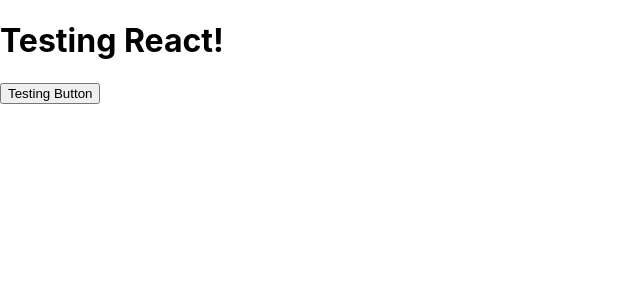
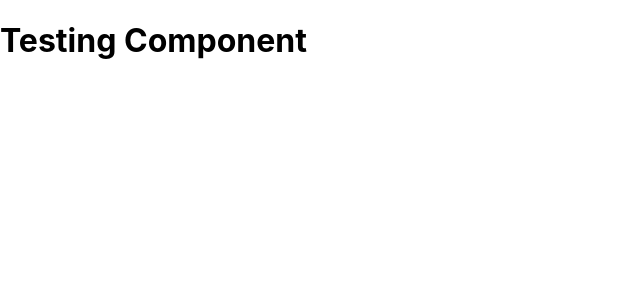
Before and after one commit to Beatyofcoding/AnotherFirstProjectOfReact, a React (Create React App) app in the folder areactproject/: page / in a window 1280 px wide. Shown: the top 300 px of the page, without its empty margins (0-640 px from the left). Built offline with nearby package versions, Linux system fonts and the light colour scheme.

Commit message:
TryingToRenderTheNewExportedComponent..

```diff
--- a/areactproject/src/App.js
+++ b/areactproject/src/App.js
@@ -1,15 +1,12 @@
 import React from "react";
+import test from"./testReact";
 
 function App() {
-  const testReact = () => {
-    console.log("TestingReact");
-  };
 
-
-  return(
+  return (
     <div>
-      <h1>Testing React!</h1>
-      <button onClick={testReact} >Testing Button</button>
+      <h1>Testing Component</h1>
+      <test />
     </div>
   );
 }
--- a/areactproject/src/testReact.js
+++ b/areactproject/src/testReact.js
@@ -1,9 +1,13 @@
 import React from "react";
 
-function testReact(){
-    return(
+function test(){
+    const testReact = () => {
+        console.log("test");
+      };
+    return (
         <div>
-            <button>Testing React</button>
+            <button onClick={testReact}>TestingButton</button>
         </div>
-    )
+    );
 }
+export default test;
```
